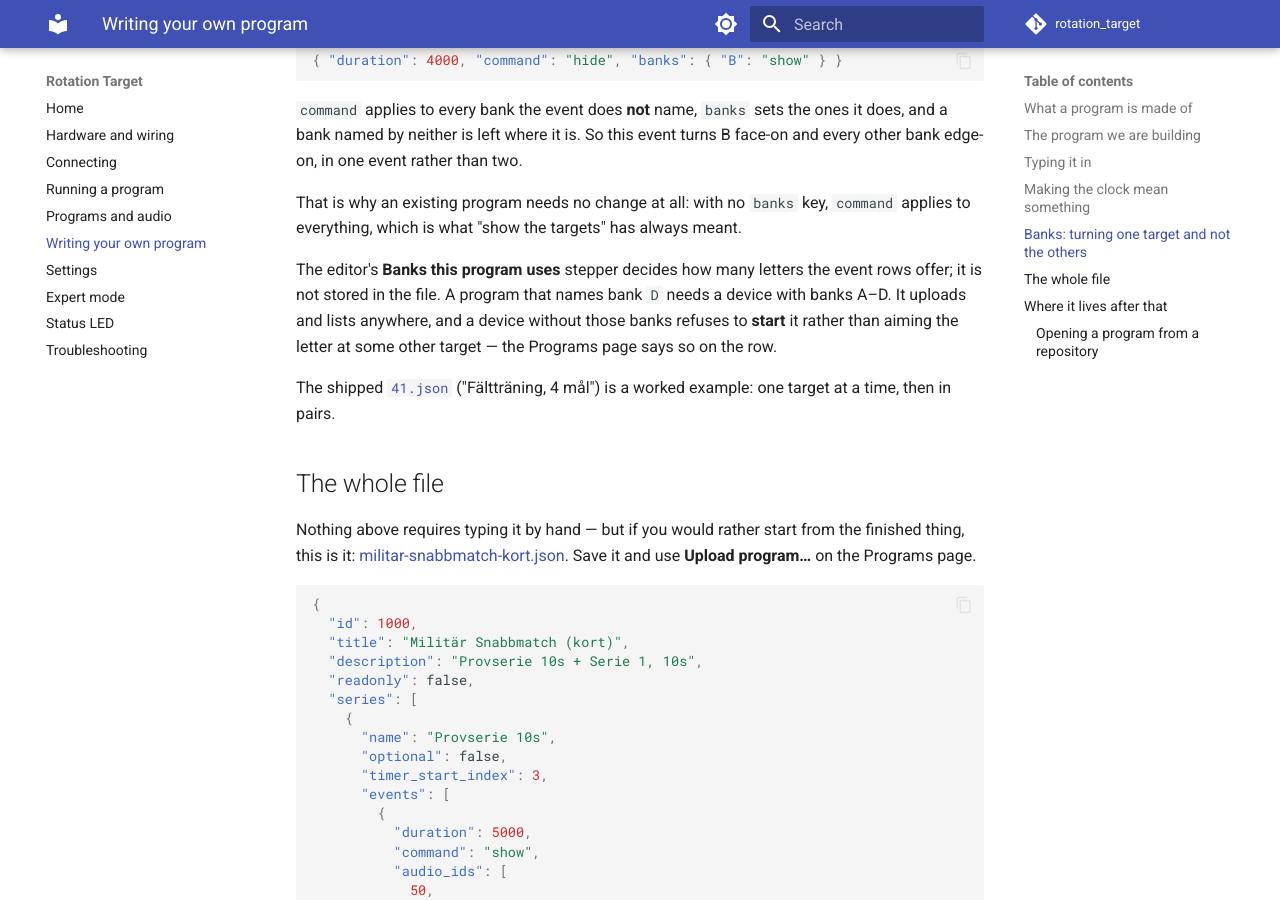
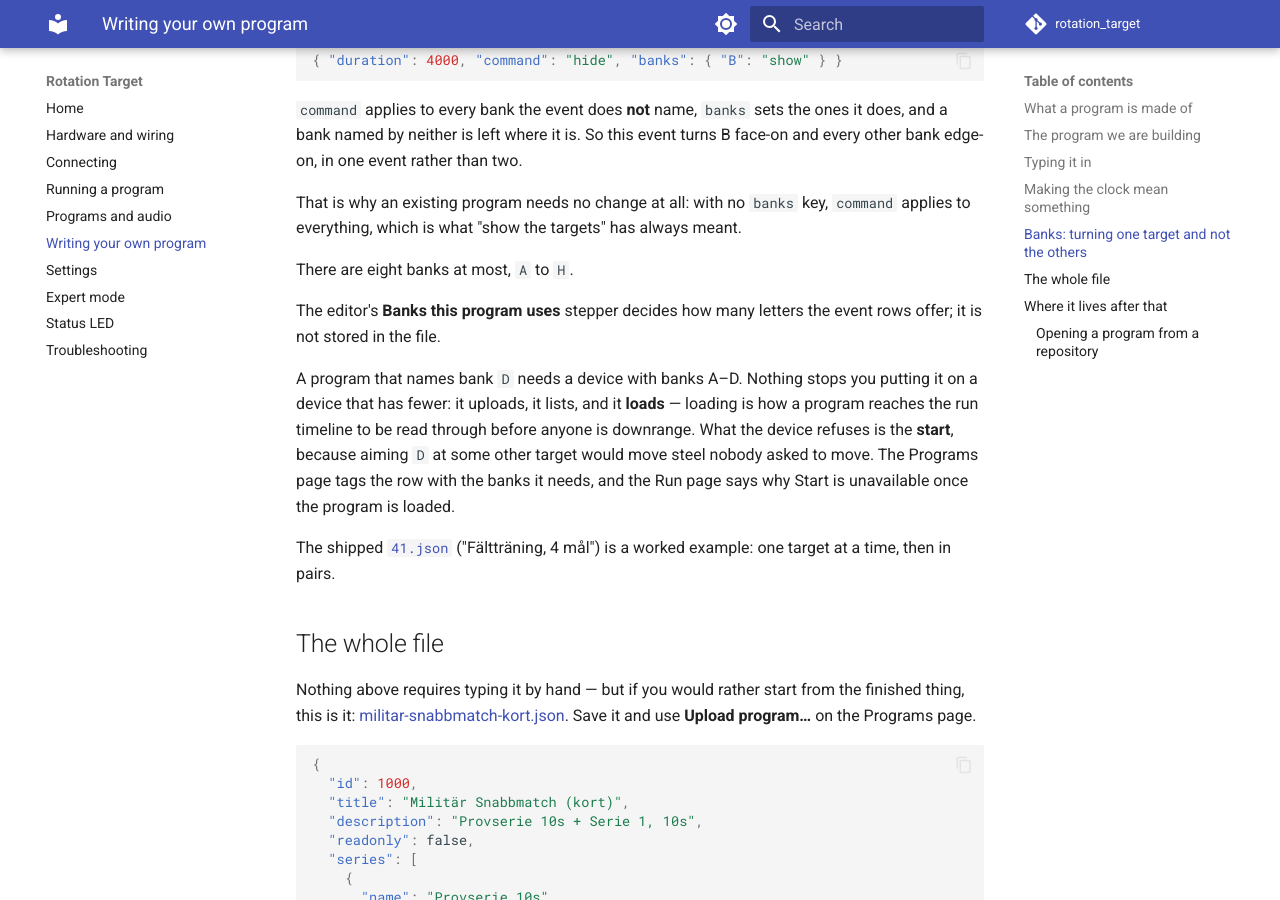
Before and after one commit to Malmo-Skyttegille-Pistolsektionen/rotation_target, an MkDocs documentation site: the page built from docs/site/writing-a-program.md, in a window 1280 px wide and 900 px high, scrolled down 3965 px. Built offline with MkDocs 1.6.1 and Material for MkDocs 9.7.7, drawn with Linux system fonts in a browser that asks for light colours; comment, search, counter and statistics services are not loaded.

Commit message:
docs(webapp): say Load is fine, and put the bank CSS on the ramps
The tutorial claimed the device refuses a program it cannot run; it
refuses only the start. Says so now, names the cap of eight banks A-H,
and points at the Run page for the reason.

`webapp/AGENTS.md` gains the rule the Pages editor has always implied:
every editor change ships there on merge and that build has no device, so
an editor feature must never depend on the device's bank count or any
other device state.

CSS: dead rule dropped, a stale size in a comment fixed, radii onto the
4px step and the editor's gaps onto the spacing ramp. Two comments that
restated the resolution rule now point at `banks` in
`contracts/program.schema.json`, which is where it is stated once.

Signed-off-by: Jimisola Laursen <jimisola@jimisola.com>

```diff
--- a/docs/site/writing-a-program.md
+++ b/docs/site/writing-a-program.md
@@ -123,11 +123,18 @@ That is why an existing program needs no change at all: with no `banks` key,
 `command` applies to everything, which is what "show the targets" has always
 meant.
 
+There are eight banks at most, `A` to `H`.
+
 The editor's **Banks this program uses** stepper decides how many letters the
-event rows offer; it is not stored in the file. A program that names bank `D`
-needs a device with banks A–D. It uploads and lists anywhere, and a device
-without those banks refuses to **start** it rather than aiming the letter at
-some other target — the Programs page says so on the row.
+event rows offer; it is not stored in the file.
+
+A program that names bank `D` needs a device with banks A–D. Nothing stops you
+putting it on a device that has fewer: it uploads, it lists, and it **loads** —
+loading is how a program reaches the run timeline to be read through before
+anyone is downrange. What the device refuses is the **start**, because aiming
+`D` at some other target would move steel nobody asked to move. The Programs
+page tags the row with the banks it needs, and the Run page says why Start is
+unavailable once the program is loaded.
 
 The shipped [`41.json`](https://github.com/Malmo-Skyttegille-Pistolsektionen/rotation_target/blob/main/resources/programs/files/41.json)
 ("Fältträning, 4 mål") is a worked example: one target at a time, then in pairs.
```
Also changed, not shown: webapp/AGENTS.md (+7 -0 lines), webapp/src/components/ProgramEditor.module.css (+5 -5 lines), webapp/src/components/Timeline.module.css (+4 -8 lines), 1 other file.
